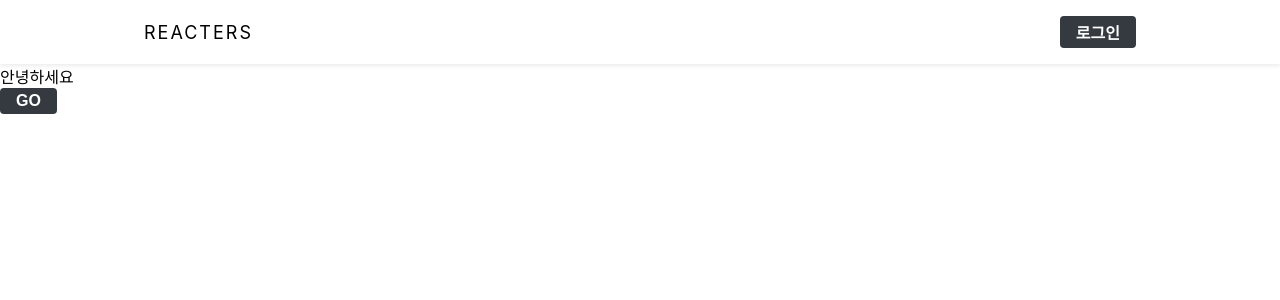
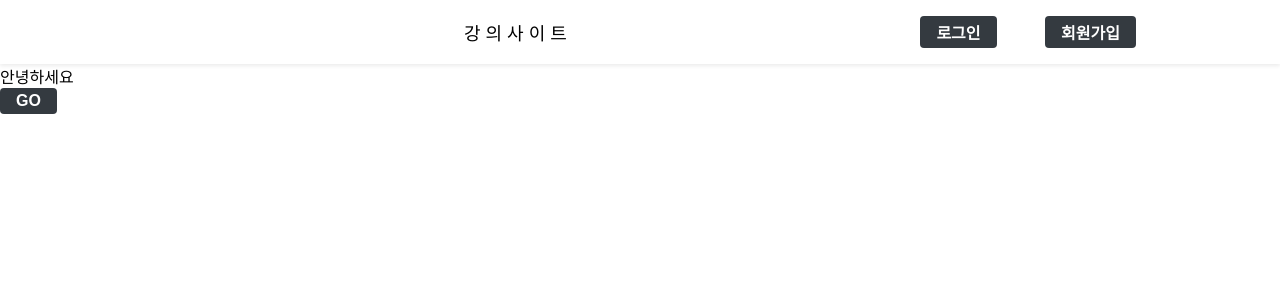
Before and after one commit to ohoCoding/werow_client, a React (Create React App) app: page / in a window 1280 px wide. Shown: the top 300 px of the page. Built offline with nearby package versions, Linux system fonts and the light colour scheme.

Commit message:
Initial Page & Routing  edit

```diff
--- a/src/App.js
+++ b/src/App.js
@@ -20,15 +20,15 @@ function App() {
       {/* <Problem title={'검증수'}/> */}
        {/* <h1><Link to="/Todos">문제풀러가기</Link></h1> */}
       <Switch>
-        {/* <Route exact path ='/Todos' element = {<Todos/>} />
-        <Route exact path ='/TodoProblem' element ={<TodoProblem/>} />
-        <Route exact path ='/problem' element ={<Problem />} /> */}
-        <Route exact path ='/@:username' element={<PostListPage/>}/>
-        <Route exact path ='/login' element ={<LoginPage/>} />
-        <Route exact path ='/register' element ={<RegisterPage/>} />
-        <Route exact path ='/write' element={<WritePage/>} />
+        {/* <Route exact path ='/Todos' component = {<Todos/>} />
+        <Route exact path ='/TodoProblem' component ={<TodoProblem/>} />
+        <Route exact path ='/problem' component ={<Problem />} /> */}
+        <Route exact path ='/@:username' component={PostListPage}/>
+        <Route exact path ='/login' component ={LoginPage} />
+        <Route exact path ='/register' component ={RegisterPage} />
+        <Route exact path ='/write' component={WritePage} />
         <Route exact path ='/' component={PostListPage}/>
-        <Route exact path ='/@:username/:postId' element={<PostPage/>} />
+        <Route exact path ='/@:username/:postId' component={PostPage} />
       </Switch>
 
       {/* <Todos/> */}
--- a/src/components/common/Header.js
+++ b/src/components/common/Header.js
@@ -2,15 +2,19 @@ import React from "react";
 import styled from "styled-components";
 import Responsive from "./Responsive";
 import Button from "./Button";
+import { Link } from "react-router-dom";
 
 const Header = () => {
     return (
         <>
             <HeaderBlock>
                 <Wrapper>
-                    <div className="logo">REACTERS</div>
-                    <div className="right">
-                        <Button>로그인</Button>
+                    <div className="logo">강의사이트</div>
+                    <div className="login">
+                    <Link to="login"><Button>로그인</Button></Link>
+                    </div>
+                    <div className="register">
+                    <Link to="register"><Button>회원가입</Button></Link>
                     </div>
                 </Wrapper>
             </HeaderBlock>
@@ -38,11 +42,19 @@ const HeaderBlock = styled.div`
     .logo{
         font-size: 1.125rem;
         font-weightL 800;
-        letter-spacing: 2px;
+        letter-spacing: 5px;
+        align-items: center;
+        padding-left: 20rem;
     }
-    .right{
+    .login{
         display: flex;
         align-items: center;
+        padding-left: 300px;
+    }
+    .register{
+        display: flex;
+        align-items: center;
+
     }
  `;
 
```
